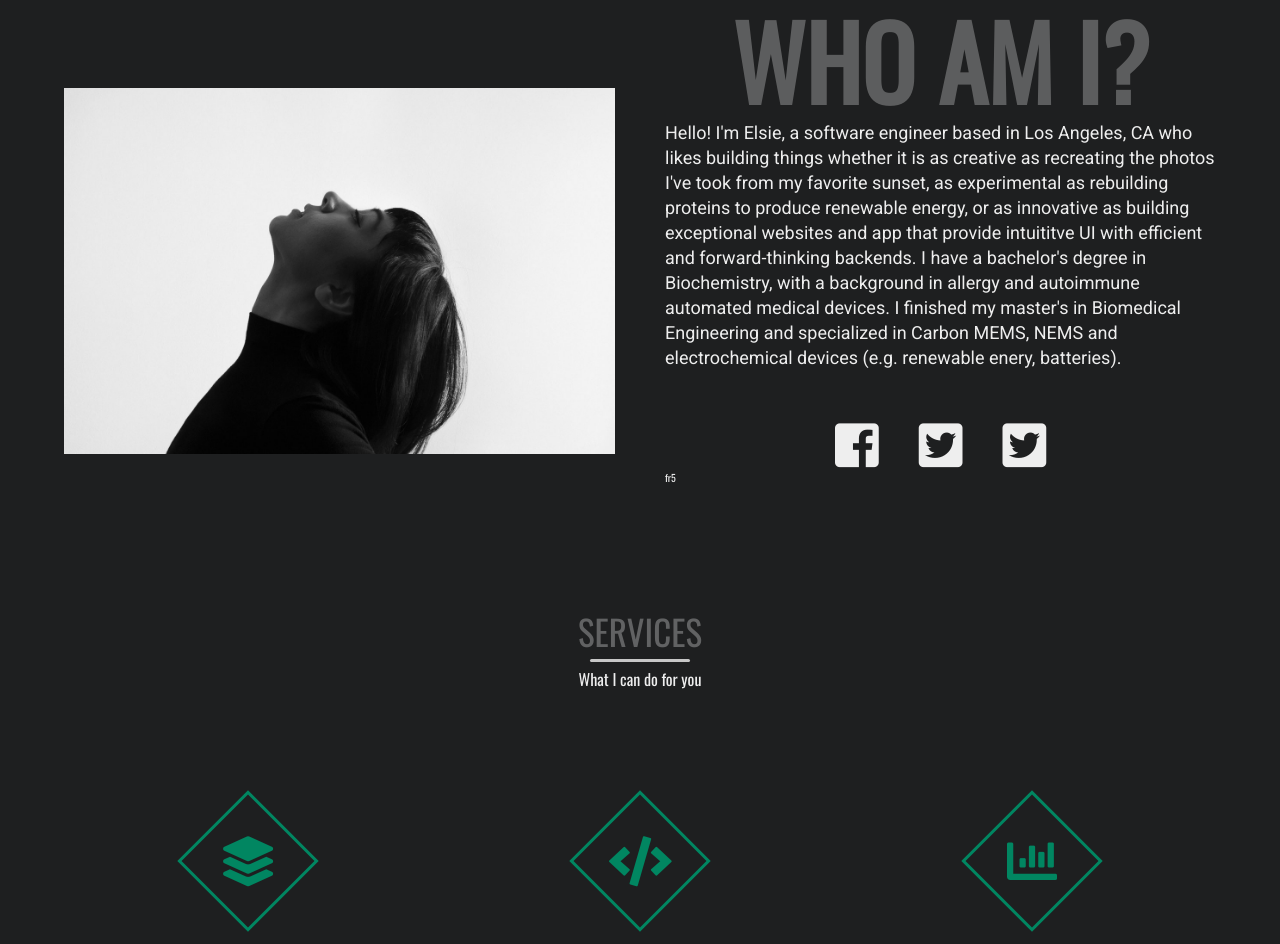
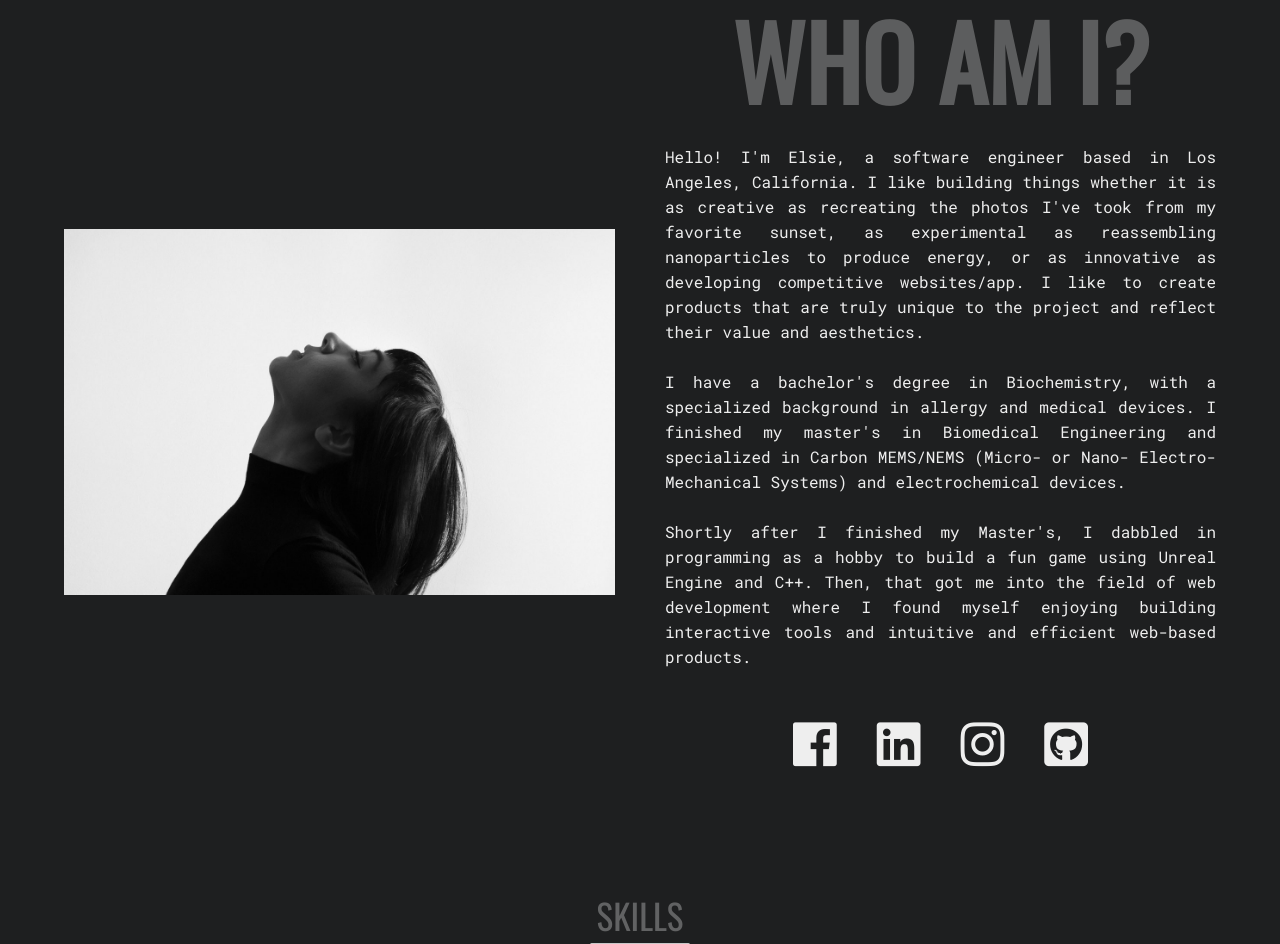
Before and after one commit to elsie-c/Elsie-Portfolio-V1, a plain HTML site: page index.html in a window 1280 px wide. Shown: the part 800-1744 px from the top of the page. Drawn offline with nearby package versions, Linux system fonts and the light colour scheme.

Commit message:
added index.html

```diff
--- a/index.html
+++ b/index.html
@@ -15,6 +15,7 @@
         href="https://fonts.googleapis.com/css?family=Cutive+Mono|IBM+Plex+Mono|Oswald|Roboto|Roboto+Condensed&display=swap"
         rel="stylesheet">
     <link href="https://fonts.googleapis.com/css?family=Staatliches&display=swap" rel="stylesheet">
+    <link href="https://fonts.googleapis.com/css?family=Roboto+Mono&display=swap" rel="stylesheet">
 </head>
 
 <body>
@@ -99,38 +100,52 @@
             <div class="about-details" data-aos="fade-down" data-aos-delay="600">
                 <div class="about-heading">
                     <h1>Who am i?</h1>
-
                 </div>
-                <p class="paragraph-section">Hello! I'm Elsie, a software engineer based in Los Angeles, CA who likes
+                <br>
+                <p class="paragraph-section about">Hello! I'm Elsie, a software engineer based in Los Angeles,
+                    California. I
+                    like
                     building things whether it is as creative as recreating the photos I've took from my favorite
-                    sunset, as experimental as rebuilding proteins to produce renewable energy,
-                    or as innovative as building exceptional websites and app that provide intuititve UI with
-                    efficient and forward-thinking backends.
+                    sunset, as experimental as reassembling nanoparticles to produce energy,
+                    or as innovative as developing competitive websites/app. I like to create products that are truly
+                    unique to the project and reflect their value and aesthetics.
+                    <br>
+                    <br>
                     I have a bachelor's degree in
-                    Biochemistry, with a background in allergy and autoimmune automated medical devices. I finished my
-                    master's in Biomedical Engineering and specialized in Carbon MEMS, NEMS and electrochemical devices
-                    (e.g. renewable enery, batteries).
-
+                    Biochemistry, with a specialized background in allergy and medical devices. I finished my master's
+                    in Biomedical
+                    Engineering and specialized in Carbon MEMS/NEMS (Micro- or Nano- Electro-Mechanical Systems) and
+                    electrochemical devices.
+                    <br>
+                    <br>
+                    Shortly after I finished my Master's, I dabbled in programming as a hobby to build a fun game using
+                    Unreal Engine and C++. Then, that got me into the field of web development where I found myself
+                    enjoying building interactive tools and intuitive and efficient web-based products.
                 </p>
                 <div class="social-media">
                     <ul class="nav-list">
                         <li>
                             <a href="#" class="icon-link">
-                                <i class="fab fa-facebook-square"></i>
+                                <i class="fab fa-facebook"></i>
                             </a>
                         </li>
                         <li>
                             <a href="#" class="icon-link">
-                                <i class="fab fa-twitter-square"></i>
+                                <i class="fab fa-linkedin"></i>
                             </a>
                         </li>
                         <li>
                             <a href="#" class="icon-link">
-                                <i class="fab fa-twitter-square"></i>
+                                <i class="fab fa-instagram"></i>
+                            </a>
+                        </li>
+                        <li>
+                            <a href="#" class="icon-link">
+                                <i class="fab fa-github-square"></i>
                             </a>
                         </li>
                     </ul>
-                </div> fr5
+                </div>
             </div>
 
         </div>
@@ -138,10 +153,9 @@
     <section class="services" id="services">
         <div class="container">
             <div class="section-heading">
-                <h1>Services</h1>
-                <h6>What I can do for you</h6>
+                <h1>Skills</h1>
             </div>
-            <div class="my-skills">
+            <div class="my-skills paragraph-section">
                 <div class="skill" data-aos="fade-in" data-aos-delay="300">
                     <div class="icon-container">
                         <i class="fas fa-layer-group"></i>
--- a/main.css
+++ b/main.css
@@ -89,8 +89,14 @@
 }
 
 .paragraph-section {
-    font-family: "Roboto", sans-serif;
+    font-family: 'Roboto Mono', monospace;
     line-height: 25px;
+    text-align: justify;
+    text-justify: inter-word;
+}
+
+.about {
+    font-size: 16px;
 }
 
 .move-me {
```
